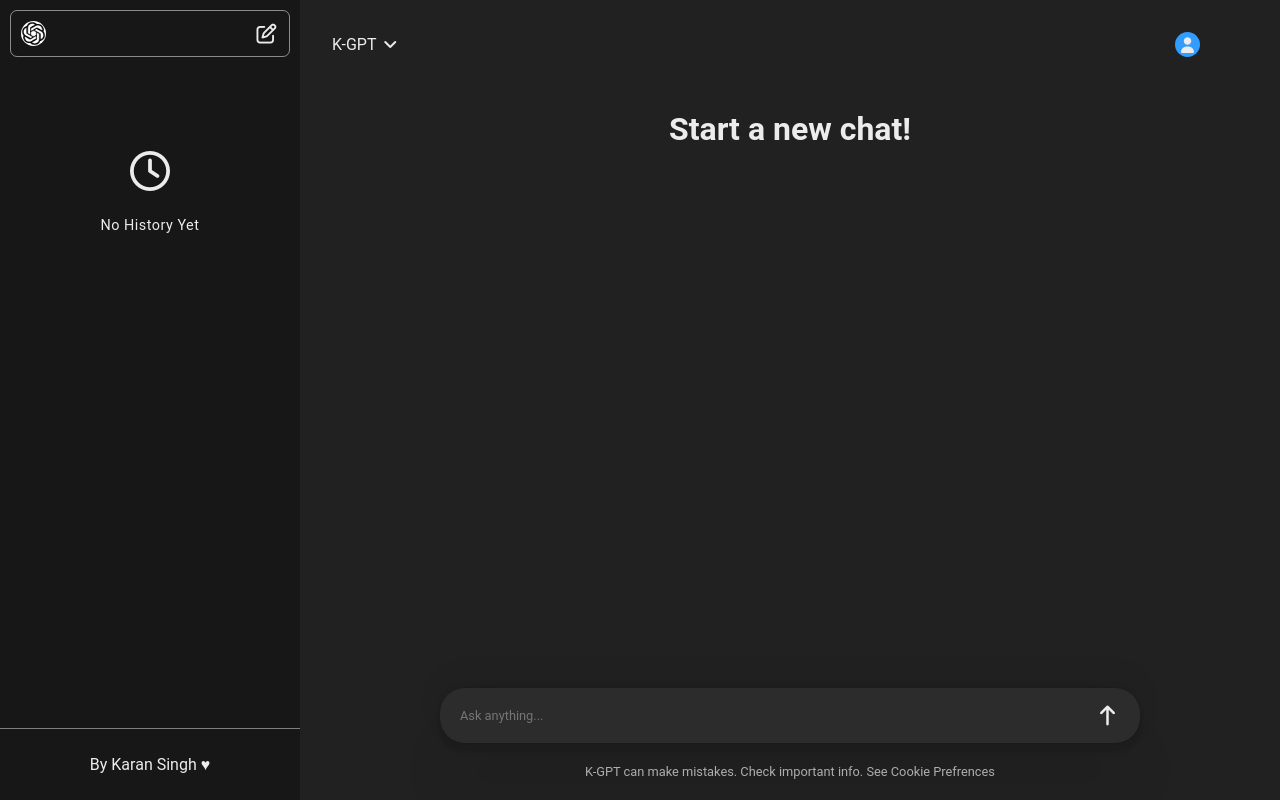
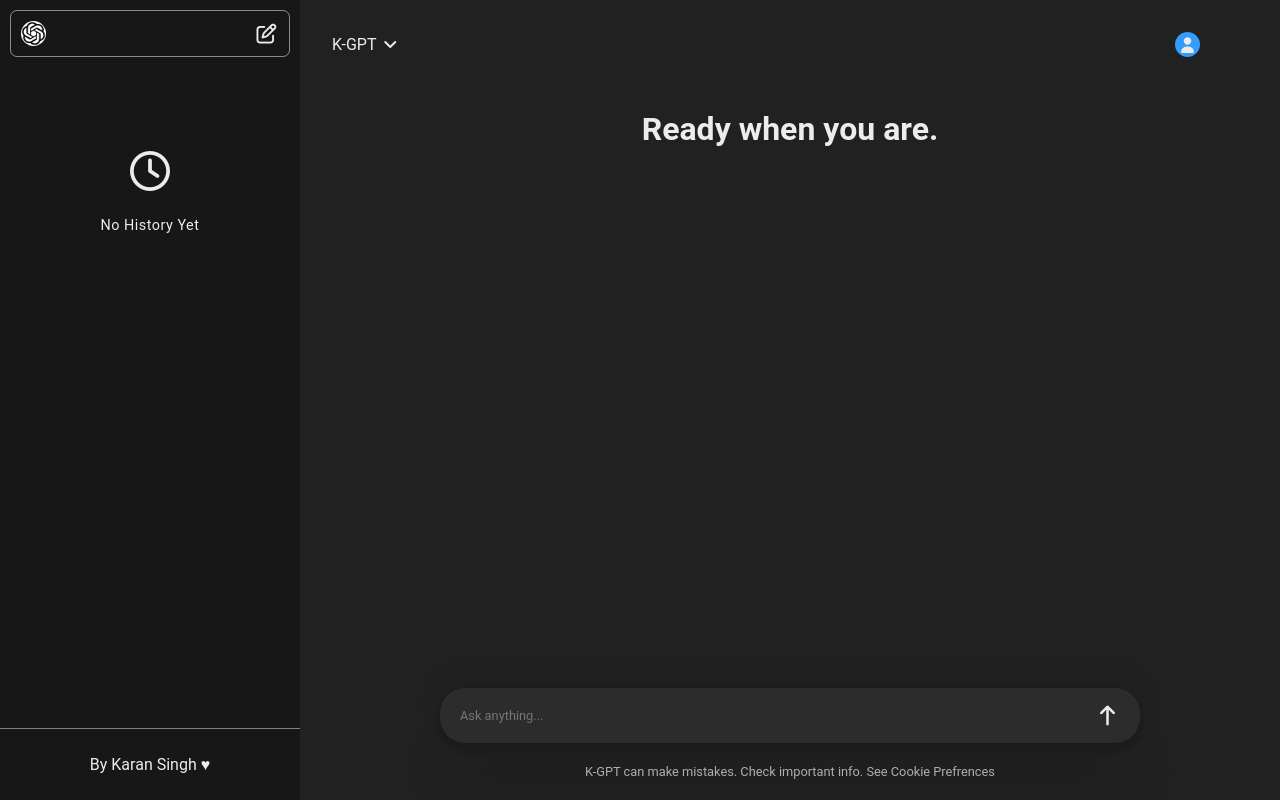
Before and after one commit to KaranSingh3112/K-GPT, a React (Vite) app in the folder frontend/: page / in a window 1280 px wide. Built offline with nearby package versions, Linux system fonts and the light colour scheme.

Commit message:
Changes text for new chat

```diff
--- a/frontend/src/components/Chat.jsx
+++ b/frontend/src/components/Chat.jsx
@@ -27,7 +27,7 @@
 
   return (
     <>
-      {newChat && <h1>Start a new chat!</h1>}
+      {newChat && <h1>Ready when you are.</h1>}
       <div className="chats">
 
         {
```
